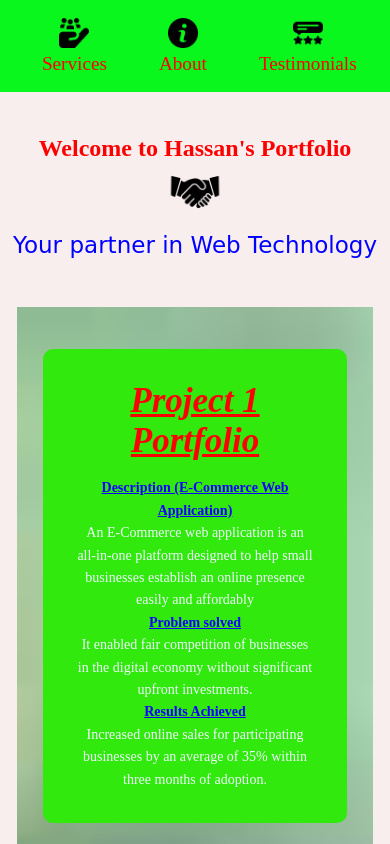
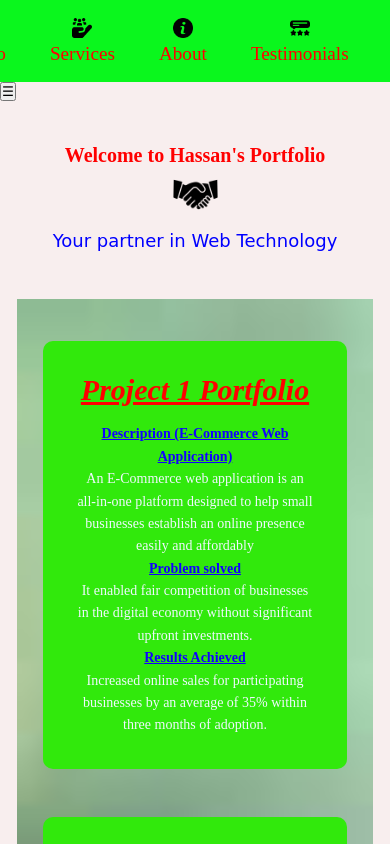
Before and after one commit to Molecule81/portfolio, a website: page public/index.html in a window 390 px wide. Shown: the top 844 px of the page. Drawn offline with Linux system fonts and the light colour scheme.

Commit message:
Update index.css

```diff
--- a/public/index.css
+++ b/public/index.css
@@ -2,12 +2,9 @@
     margin: 0;
     padding: 0;
 }
-#nav-toggle {
-    display: none;
-}
 img{
-    height: 30px;
-    width: 30px;
+    height: 20px;
+    width: 20px;
 }
 header{
     text-align: center;
@@ -17,33 +14,33 @@ header{
     color: red;
 }
 header, h1 p{
-    font-size: larger;
+    font-size: large;
 }
 header p{
     color: blue;
     font-family: cursive;
-    font-size: larger;
+    font-size: large;
 }
 header img{
-    height: 60px;
-    width: 60px;
+    height: 55px;
+    width: 55px;
 }
 h2{
     margin-bottom: 1rem;
     text-decoration: underline;
     font-style: oblique;
-    font-size: 35px;
+    font-size: 30px;
     color: red;
 }
 nav{
     text-align: center;
     justify-content: center;
     display: flex;
-    font-size: larger;
+    font-size: large;
     background-color: rgb(10, 247, 29);
     padding: .1rem;
     align-items: center;
-    gap: 5rem;
+    gap: 4rem;
 
 }
 a{
@@ -79,7 +76,7 @@ body{
     color: aliceblue;
 }
 .portfolio_item, h2 p{
-    font-size: 25px;
+    font-size: 20px;
 }
 .hassan{
     display: grid;
@@ -157,7 +154,7 @@ ul{
 footer{
     text-align: center;
     margin-top: 4rem;
-    font-size: larger;
+    font-size: large;
     background-color: black;
     padding: 1rem;
     color: aliceblue;
@@ -173,7 +170,7 @@ footer{
     border: none;
     padding: 10px 15px;
     border-radius: 50%; /* Circle shape */
-    font-size: 18px;
+    font-size: 15px;
     cursor: pointer;
     display: none; /* Initially hidden */
 }
@@ -182,7 +179,7 @@ footer{
 @media (max-width: 850px) {
     nav{
         font-size: 1.2rem;
-        gap: 20px;
+        gap: 12px;
     }
     .container {
         width: 86%; /* Reduce width to fit smaller screens */
@@ -190,7 +187,7 @@ footer{
         margin: 0 auto;
     }
     h1 {
-        font-size: 24px; /* Smaller heading size */
+        font-size: 20px; /* Smaller heading size */
     }
     p {
         font-size: 14px; /* Smaller paragraph text */
```
